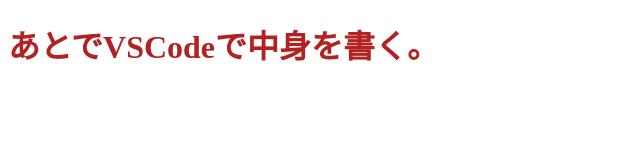
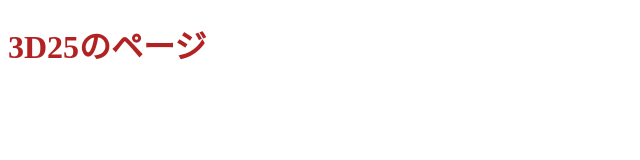
Before and after one commit to 3D25/3D25.github.io, a plain HTML site: page index.html in a window 1280 px wide. Shown: the whole page, without its empty margins (0-640 px from the left). Drawn offline with Linux system fonts and the light colour scheme.

Commit message:
h1要素の中身を書き換えた

```diff
--- a/index.html
+++ b/index.html
@@ -7,6 +7,6 @@
     <link href="style20250409.css" rel="stylesheet" />
   </head>
   <body>
-    <h1>あとでVSCodeで中身を書く。</h1>
+    <h1>3D25のページ</h1>
   </body>
 </html>
```
